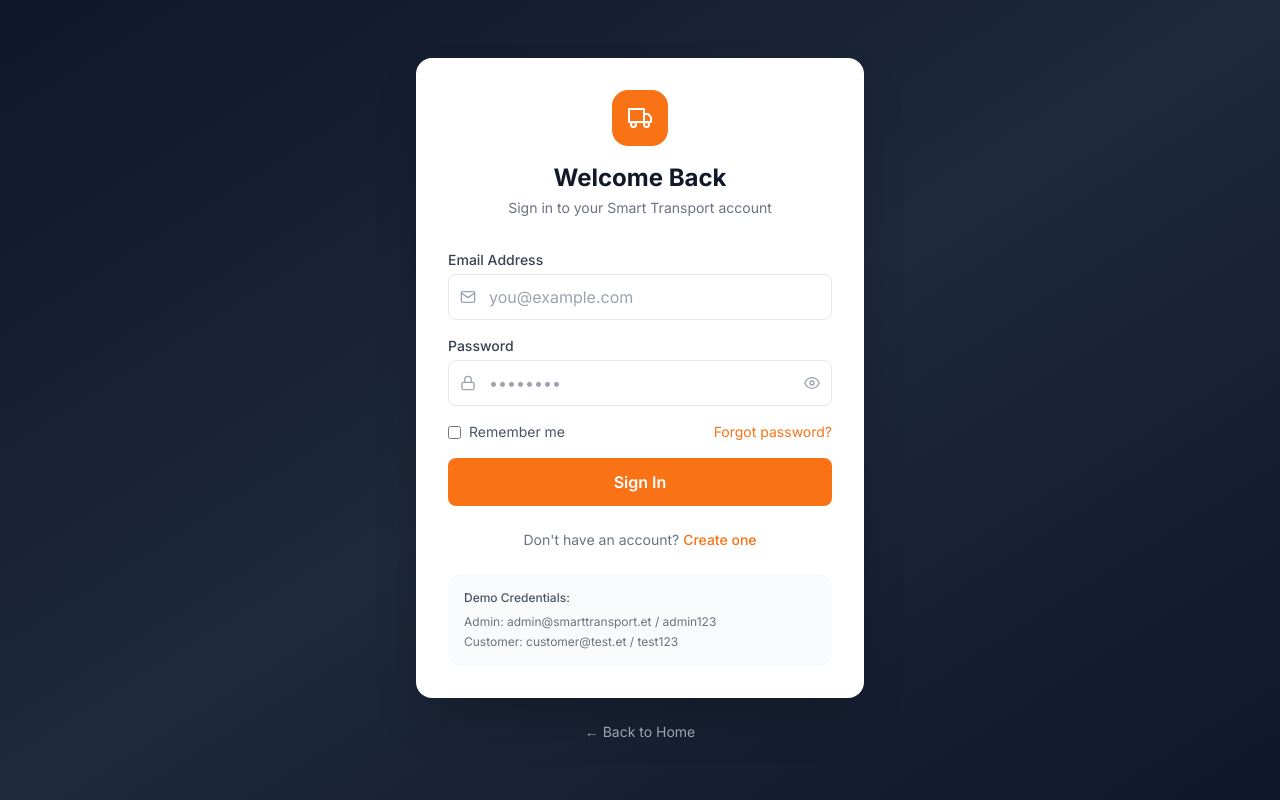
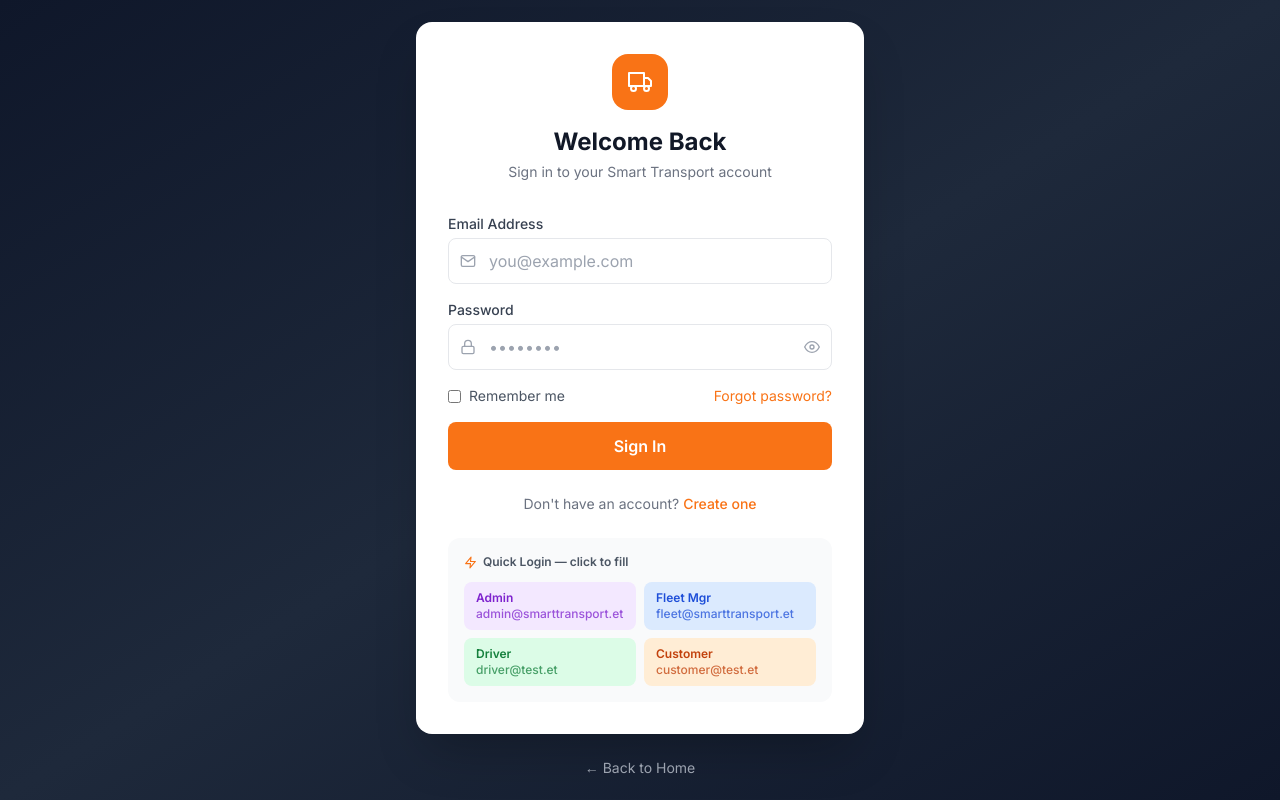
Before and after one commit to amanuel-111/Cargo-Management-System, a React (Create React App) app in the folder frontend/: page /login in a window 1280 px wide. Built offline with nearby package versions, Linux system fonts and the light colour scheme; no server answers.

Commit message:
feat: add clickable demo credential buttons to login page

```diff
--- a/frontend/src/pages/auth/LoginPage.jsx
+++ b/frontend/src/pages/auth/LoginPage.jsx
@@ -3,15 +3,27 @@ import { Link, useNavigate } from 'react-router-dom';
 import { useDispatch, useSelector } from 'react-redux';
 import { useForm } from 'react-hook-form';
 import { motion } from 'framer-motion';
-import { FiMail, FiLock, FiEye, FiEyeOff, FiTruck } from 'react-icons/fi';
+import { FiMail, FiLock, FiEye, FiEyeOff, FiTruck, FiZap } from 'react-icons/fi';
 import { login } from '../../redux/slices/authSlice';
+
+const DEMO_USERS = [
+  { label: 'Admin',        email: 'admin@smarttransport.et', password: 'admin123', color: 'bg-purple-100 text-purple-700 hover:bg-purple-200' },
+  { label: 'Fleet Mgr',   email: 'fleet@smarttransport.et', password: 'fleet123', color: 'bg-blue-100 text-blue-700 hover:bg-blue-200' },
+  { label: 'Driver',      email: 'driver@test.et',          password: 'test123',  color: 'bg-green-100 text-green-700 hover:bg-green-200' },
+  { label: 'Customer',    email: 'customer@test.et',        password: 'test123',  color: 'bg-orange-100 text-orange-700 hover:bg-orange-200' },
+];
 
 const LoginPage = () => {
   const dispatch = useDispatch();
   const navigate = useNavigate();
   const { loading } = useSelector((state) => state.auth);
   const [showPass, setShowPass] = useState(false);
-  const { register, handleSubmit, formState: { errors } } = useForm();
+  const { register, handleSubmit, setValue, formState: { errors } } = useForm();
+
+  const fillDemo = (user) => {
+    setValue('email', user.email, { shouldValidate: true });
+    setValue('password', user.password, { shouldValidate: true });
+  };
 
   const onSubmit = async (data) => {
     const result = await dispatch(login(data));
@@ -96,10 +108,22 @@ const LoginPage = () => {
 
           {/* Demo credentials */}
           <div className="mt-6 p-4 bg-gray-50 rounded-xl">
-            <p className="text-xs font-medium text-gray-600 mb-2">Demo Credentials:</p>
-            <div className="space-y-1 text-xs text-gray-500">
-              <p>Admin: admin@smarttransport.et / admin123</p>
-              <p>Customer: customer@test.et / test123</p>
+            <div className="flex items-center gap-1.5 mb-3">
+              <FiZap size={13} className="text-primary-500" />
+              <p className="text-xs font-semibold text-gray-600">Quick Login — click to fill</p>
+            </div>
+            <div className="grid grid-cols-2 gap-2">
+              {DEMO_USERS.map((u) => (
+                <button
+                  key={u.label}
+                  type="button"
+                  onClick={() => fillDemo(u)}
+                  className={`text-left px-3 py-2 rounded-lg text-xs font-medium transition-colors ${u.color}`}
+                >
+                  <span className="font-semibold block">{u.label}</span>
+                  <span className="opacity-75 truncate block">{u.email}</span>
+                </button>
+              ))}
             </div>
           </div>
         </motion.div>
```
